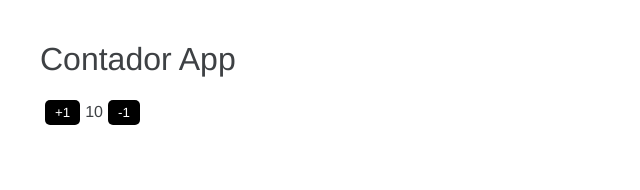
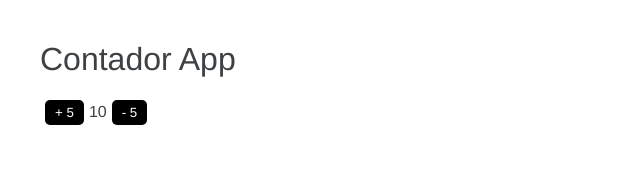
Before and after one commit to Jonathanmzd/mzd-angular-basicos, an Angular app: page / in a window 1280 px wide. Shown: the top 190 px of the page, without its empty margins (0-640 px from the left). Built offline with nearby package versions, Linux system fonts and the light colour scheme.

Commit message:
Tarea con el contador

```diff
--- a/src/app/app.component.html
+++ b/src/app/app.component.html
@@ -1,7 +1,14 @@
 <h1>{{titulo}}</h1>
 
-<button (click)="numero = numero + 1;">+1</button>
+<!-- <button (click)="acumular(+1)">+1</button>
 
 <span>{{numero}}</span>
 
-<button (click)="numero = numero - 1;">-1</button>
+<button (click)="acumular(-1)">-1</button> -->
+
+
+<button (click)="acumular(base)">+ {{base}}</button>
+
+<span>{{numero}}</span>
+
+<button (click)="acumular(-base)">- {{base}}</button>
--- a/src/app/app.component.ts
+++ b/src/app/app.component.ts
@@ -8,4 +8,18 @@ import { Component } from '@angular/core';
 export class AppComponent {
   titulo:string = 'Contador App';
   numero:number = 10;
+  base  :number = 5;
+
+  // sumar() {
+  //   this.numero += 1;
+  // }
+
+  // restar() {
+  //   this.numero -= 1;
+  // }
+
+  acumular(valor:number){
+    this.numero += valor;
+  }
+
 }
```
